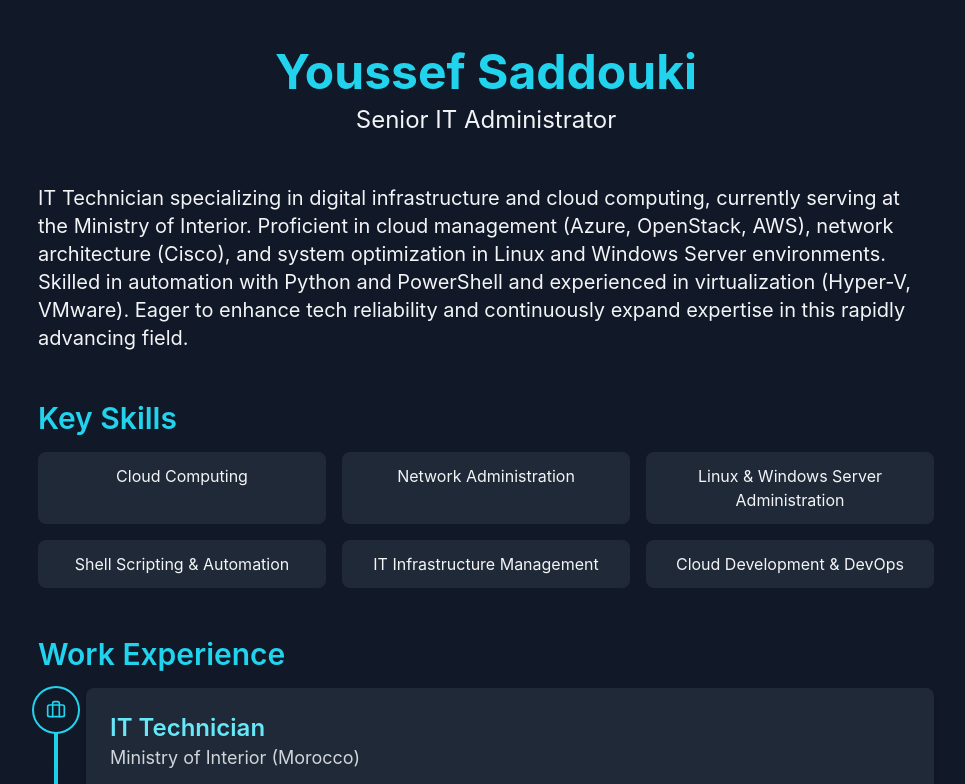
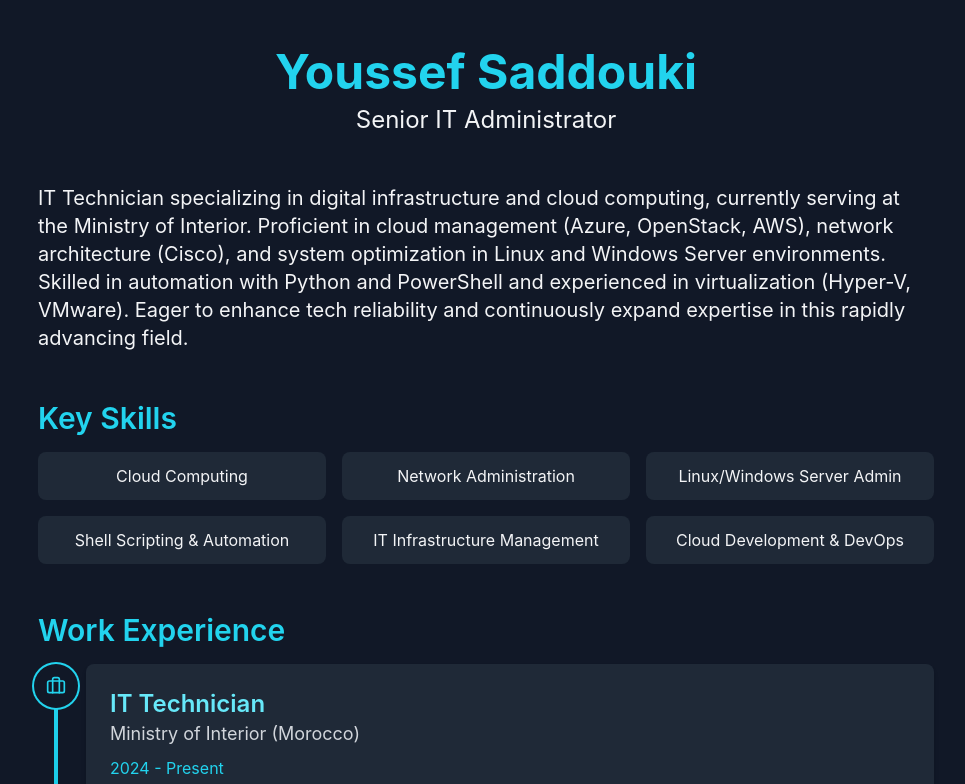
Before and after one commit to 7madi06/cv, a React (Create React App) app: page / in a window 1280 px wide. Shown: the top 784 px of the page, without its empty margins (154-1119 px from the left). Built offline with nearby package versions, Linux system fonts and the light colour scheme.

Commit message:
fixed alignement

```diff
--- a/src/App.js
+++ b/src/App.js
@@ -85,7 +85,7 @@ export default function Component() {
                 visible: { transition: { staggerChildren: 0.1 } }
               }}
             >
-              {['Cloud Computing', 'Network Administration', 'Linux & Windows Server Administration', 'Shell Scripting & Automation', 'IT Infrastructure Management', 'Cloud Development & DevOps'].map((skill) => (
+              {['Cloud Computing', 'Network Administration', 'Linux/Windows Server Admin', 'Shell Scripting & Automation', 'IT Infrastructure Management', 'Cloud Development & DevOps'].map((skill) => (
                 <motion.div
                   key={skill}
                   className="bg-gray-800 rounded-lg p-3 text-center transition-all duration-300 hover:bg-cyan-700 hover:scale-105 hover:shadow-lg"
```
